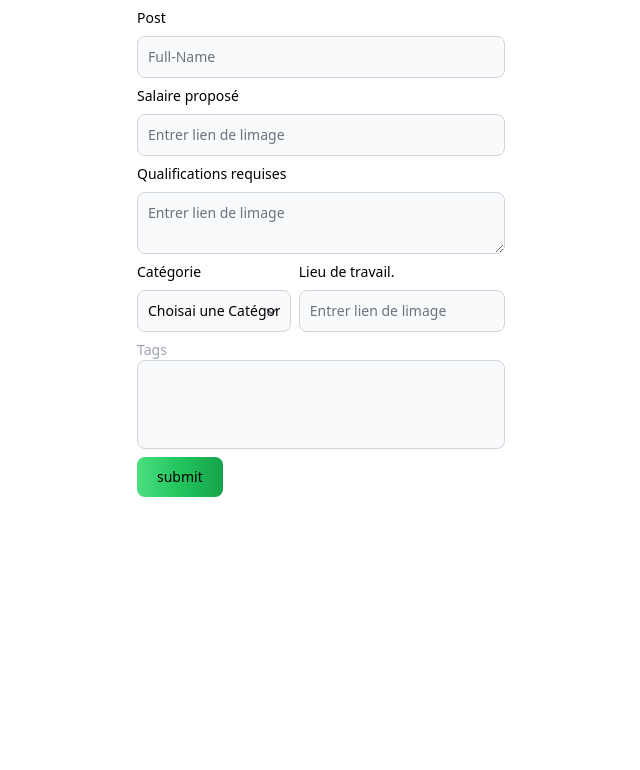
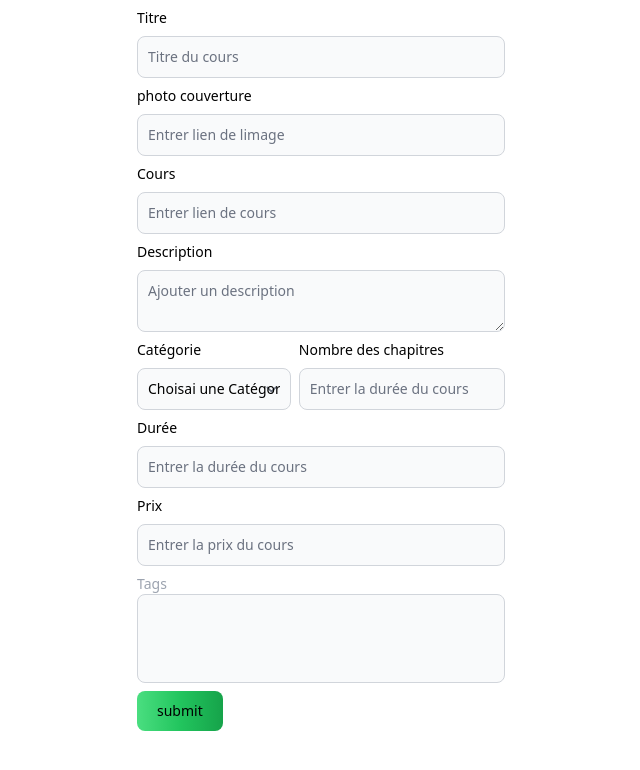
Before and after one commit to Abdo-esse/Plateforme-Youdemy, a PHP site: page /Plateforme-Youdemy/App/view/Enseignant/cour/coursVideo.php in a window 1280 px wide. Shown: the top 770 px of the page, without its empty margins (319-959 px from the left). Run offline with PHP 8.4, Linux system fonts and the light colour scheme; lists and menus that the app fills with data are empty; some libraries are stand-ins or nearby versions.

Commit message:
j'ai termin la formulaire d'ajouter un cours vedio

```diff
--- a/App/view/Enseignant/cour/coursVideo.php
+++ b/App/view/Enseignant/cour/coursVideo.php
@@ -54,16 +54,16 @@ require_once __DIR__ . '/../../../../vendor/autoload.php';
 <form action="../../../Controllers/recruteur/addOffre.php" method="post"  class="card max-w-sm mx-auto p-2">
             <div class="mb-2">
               <label
-                for="name"
+                for="titre"
                 class="block mb-2 text-sm font-medium text-gray"
-                >Post</label
+                >Titre</label
               >
               <input
-                type="name"
-                id="name"
+                type="titre"
+                id="titre"
                 name="post"
                 class="inputsText fullName bg-gray-50 border border-gray-300 outline-none text-gray text-sm rounded-lg focus:ring-0 focus:border-transparent block w-full p-2.5 dark:bg-gray-700 dark:border-gray-600 dark:placeholder-gray-400 dark:text-gray"
-                placeholder="Full-Name"
+                placeholder="Titre du cours"
                 required
               />
             </div>
@@ -71,12 +71,12 @@ require_once __DIR__ . '/../../../../vendor/autoload.php';
               <label
                 for="photoJeuor"
                 class="block mb-2 text-sm font-medium text-gray dark:text-gray"
-                >Salaire proposé</label
+                >photo couverture </label
               >
               <input
                 type="text"
                 id="photoJeuor"
-                name="salaire"
+                name="photoCouverture"
                 class="inputsLien photoInputs bg-gray-50 border border-gray-300 outline-none text-gray text-sm rounded-lg focus:ring-0 focus:border-transparent block w-full p-2.5 dark:bg-gray-700 dark:border-gray-600 dark:placeholder-gray-400 dark:text-gray"
                 placeholder="Entrer lien de limage"
                 required
@@ -86,13 +86,28 @@ require_once __DIR__ . '/../../../../vendor/autoload.php';
               <label
                 for="photoJeuor"
                 class="block mb-2 text-sm font-medium text-gray dark:text-gray"
-                >Qualifications requises</label
+                >Cours </label
+              >
+              <input
+                type="text"
+                id="photoJeuor"
+                name="photoCouverture"
+                class="inputsLien photoInputs bg-gray-50 border border-gray-300 outline-none text-gray text-sm rounded-lg focus:ring-0 focus:border-transparent block w-full p-2.5 dark:bg-gray-700 dark:border-gray-600 dark:placeholder-gray-400 dark:text-gray"
+                placeholder="Entrer lien de cours"
+                required
+              />
+            </div>
+            <div class="mb-2">
+              <label
+                for="photoJeuor"
+                class="block mb-2 text-sm font-medium text-gray dark:text-gray"
+                >Description</label
               >
               <textarea
-               name="qualifications"
+               name="description"
                id=""
                class="inputsLien photoInputs bg-gray-50 border border-gray-300 outline-none text-gray text-sm rounded-lg focus:ring-0 focus:border-transparent block w-full p-2.5 dark:bg-gray-700 dark:border-gray-600 dark:placeholder-gray-400 dark:text-gray"
-               placeholder="Entrer lien de limage"
+               placeholder="Ajouter un description"
                ></textarea>
             </div>
             <div class="md:flex gap-2">
@@ -124,17 +139,51 @@ require_once __DIR__ . '/../../../../vendor/autoload.php';
                   <label
                     for="nationality"
                     class="block mb-2 text-sm font-medium text-gray dark:text-gray"
-                    >Lieu de travail.</label
+                    >Nombre des chapitres</label
                   >
                   <input
-                type="text"
-                name="lieu"
+               type="number"  name="chapitres" min="1"
+
                     class="bg-gray-50 border border-gray-300 text-gray text-sm rounded-lg focus:ring-blue-500 focus:border-blue-500 block w-full p-2.5 dark:bg-gray-700 dark:border-gray-600 dark:placeholder-gray-400 dark:text-gray dark:focus:ring-blue-500 dark:focus:border-blue-500"
-                  placeholder="Entrer lien de limage"
+                  placeholder="Entrer la durée du cours"
                 required
               />
 
                 </div>
+
+            </div>
+
+            <div class="mb-2">
+                  <label
+                    for="nationality"
+                    class="block mb-2 text-sm font-medium text-gray dark:text-gray"
+                    >Durée</label
+                  >
+                  <input
+               type="number"  name="duree" min="1" max="100"
+
+                    class="bg-gray-50 border border-gray-300 text-gray text-sm rounded-lg focus:ring-blue-500 focus:border-blue-500 block w-full p-2.5 dark:bg-gray-700 dark:border-gray-600 dark:placeholder-gray-400 dark:text-gray dark:focus:ring-blue-500 dark:focus:border-blue-500"
+                  placeholder="Entrer la durée du cours"
+                required
+              />
+
+                </div>
+              <div class="mb-2">
+                  <label
+                    for="nationality"
+                    class="block mb-2 text-sm font-medium text-gray dark:text-gray"
+                    >Prix</label
+                  >
+                  <input
+               type="number"  name="prix" min="1"
+
+                    class="bg-gray-50 border border-gray-300 text-gray text-sm rounded-lg focus:ring-blue-500 focus:border-blue-500 block w-full p-2.5 dark:bg-gray-700 dark:border-gray-600 dark:placeholder-gray-400 dark:text-gray dark:focus:ring-blue-500 dark:focus:border-blue-500"
+                  placeholder="Entrer la prix du cours"
+                required
+              />
+
+
+
             </div>
             <div class="mb-2">
             <label for="tags" class="block text-sm font-medium text-gray-400">Tags</label>
```
